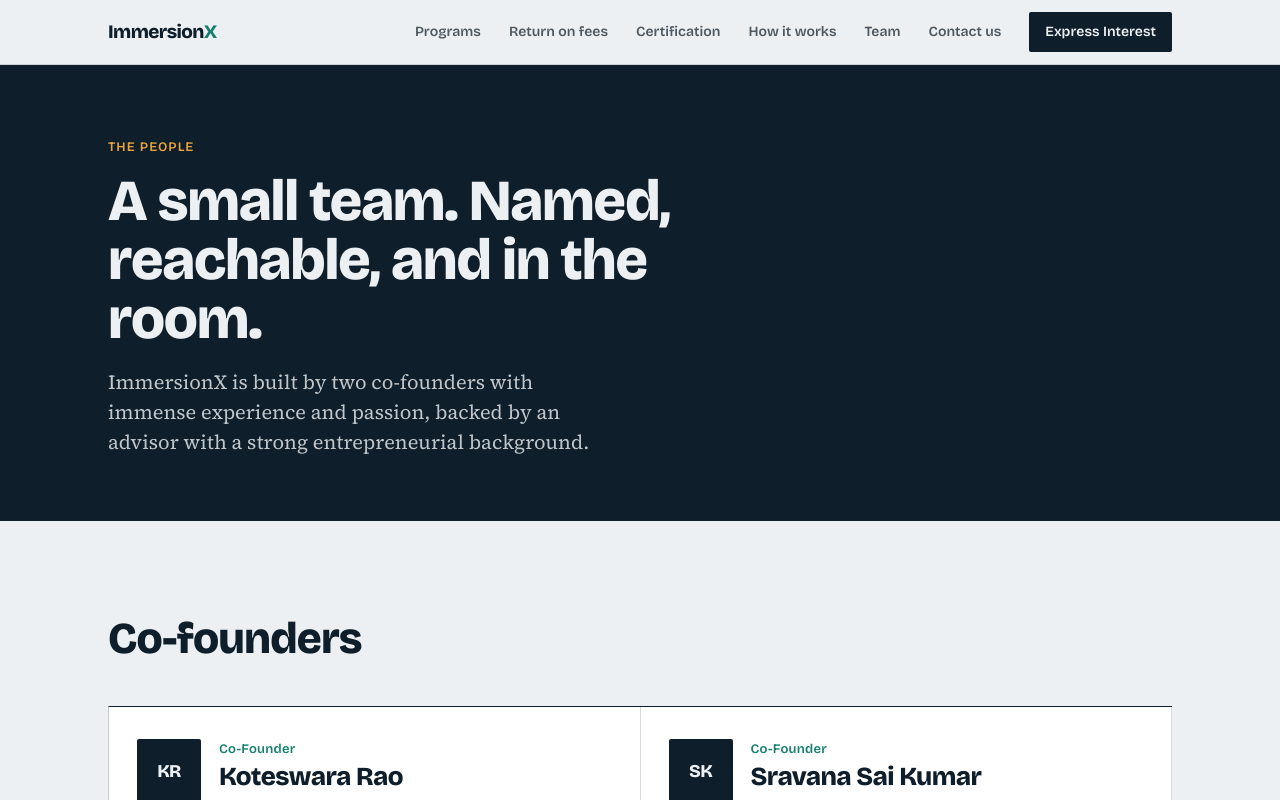
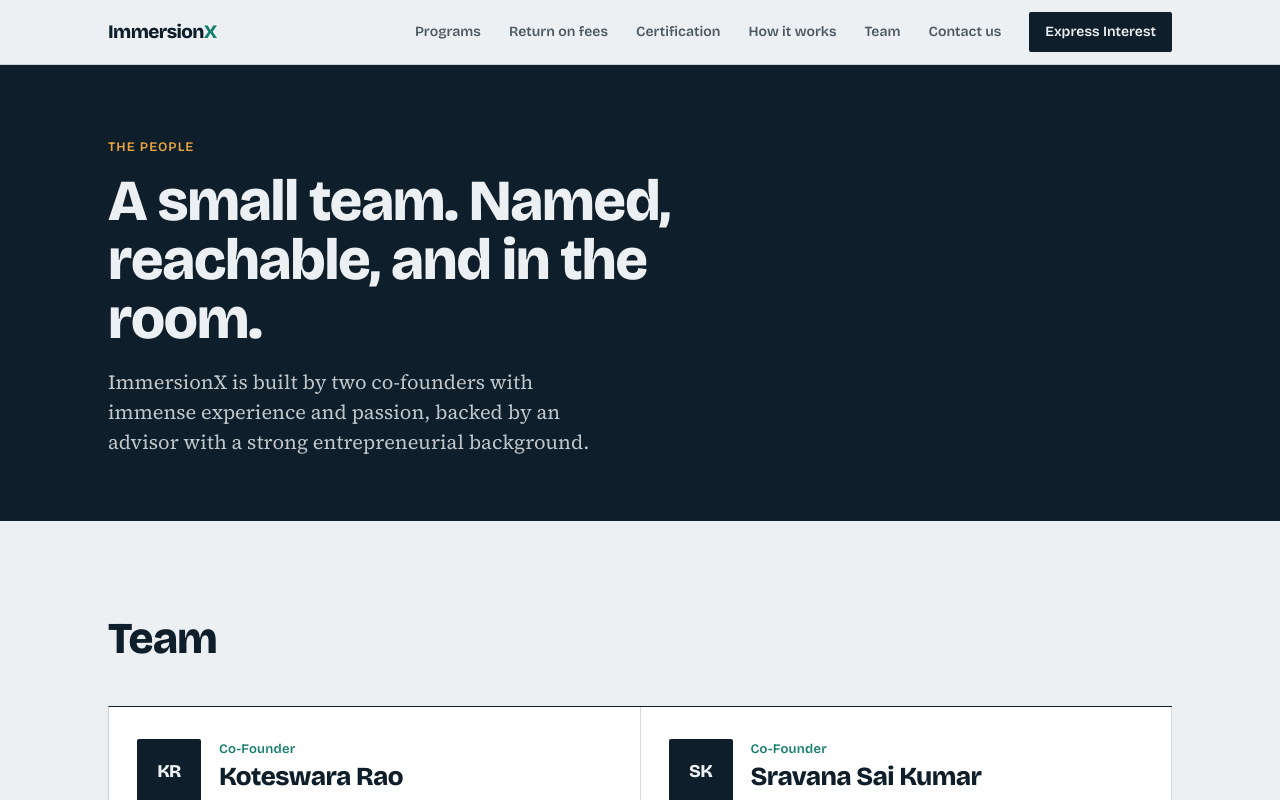
Before and after one commit to kotesh-bitsian/immersion-web, a SvelteKit app: page /team in a window 1280 px wide. Shown: the top 800 px of the page. Built offline with nearby package versions, Linux system fonts and the light colour scheme.

Commit message:
Update +page.svelte

```diff
--- a/src/routes/team/+page.svelte
+++ b/src/routes/team/+page.svelte
@@ -24,7 +24,7 @@
 <section class="sec team-sec">
 	<div class="wrap">
 		<div class="sec-head">
-			<h2>Co-founders</h2>
+			<h2>Team</h2>
 		</div>
 
 		<div class="team-grid">
```
